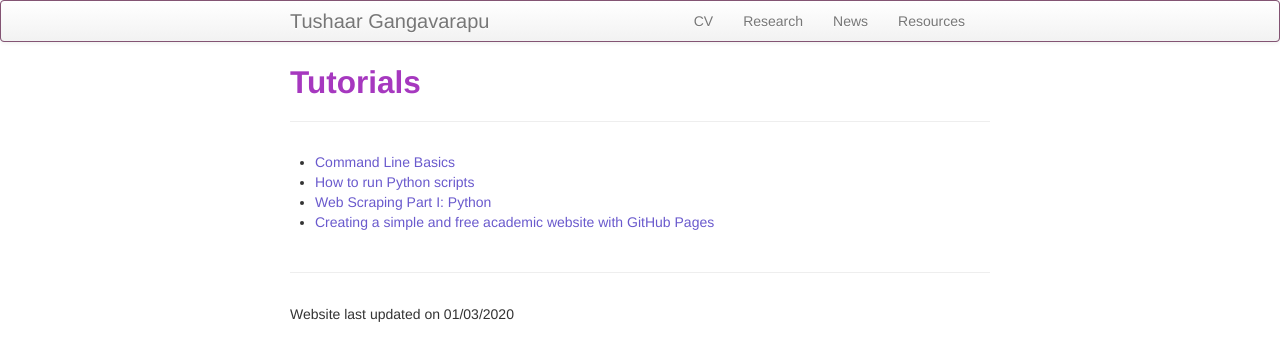
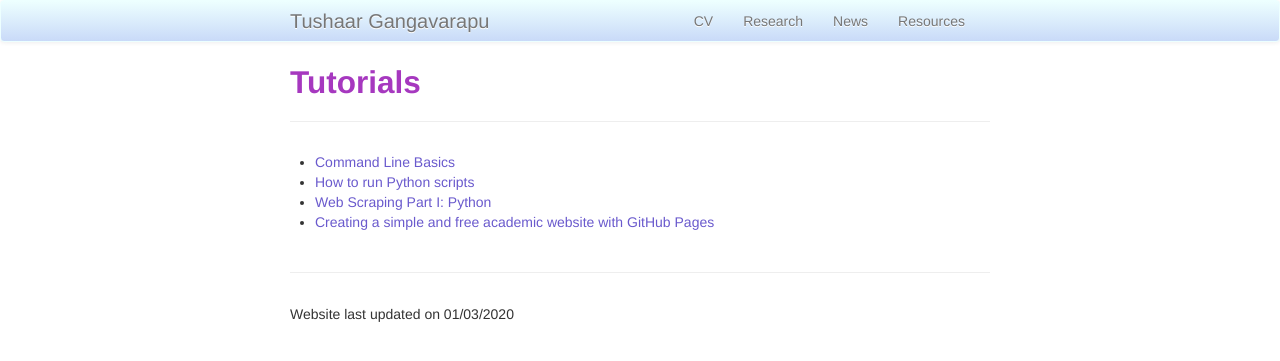
Before and after one commit to TushaarGVS/tushaargvs.github.io, a Jekyll site: the page built from pages/news.md, in a window 1280 px wide. Shown: the top 361 px of the page. Built offline with Jekyll 4.4.1, drawn with Linux system fonts in a browser that asks for light colours.

Commit message:
Customizing the website

```diff
--- a/assets/themes/twitter/css/tgangavarapu.css
+++ b/assets/themes/twitter/css/tgangavarapu.css
@@ -91,10 +91,18 @@
     min-height:40px;
     padding-left:20px;
     padding-right:20px;
-    background-color:#835473;
-    border:1px solid #835473;
+    background-color:#fafafa;
+    background-image:-moz-linear-gradient(top, #edffff, #c9daf8);
+    background-image:-webkit-gradient(linear, 0 0, 0 100%, from(#edffff), to(#f2f2f2));
+    background-image:-webkit-linear-gradient(top, #edffff, #c9daf8);
+    background-image:-o-linear-gradient(top, #edffff, #c9daf8);
+    background-image:linear-gradient(to bottom, #edffff, #c9daf8);
+    background-repeat:repeat-x;filter:progid:DXImageTransform.Microsoft.gradient(startColorstr='#ffffffff', endColorstr='#fff2f2f2', GradientType=0);
+    border:1px solid #edffff;
     -webkit-border-radius:4px;
     -moz-border-radius:4px;
     border-radius:4px;
-    *zoom:1;
+    -webkit-box-shadow:0 1px 4px rgba(0, 0, 0, 0.065);
+    -moz-box-shadow:0 1px 4px rgba(0, 0, 0, 0.065);
+    box-shadow:0 1px 4px rgba(0, 0, 0, 0.065);*zoom:1;
 }
```
